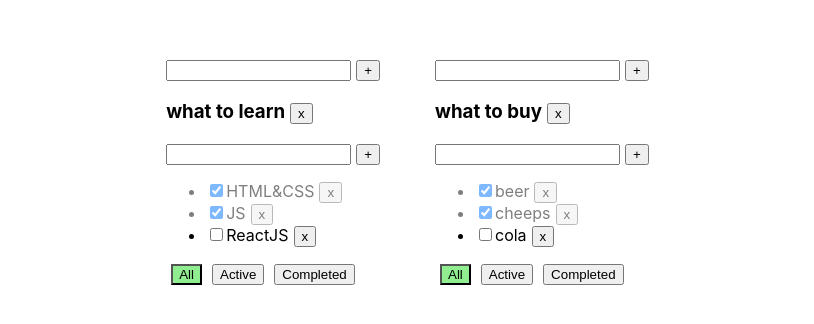
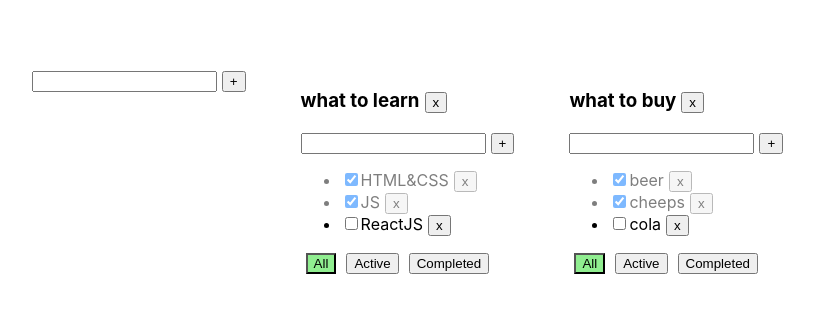
Before and after one commit to VanoKi/todolist-react, a React (Vite) app: page / in a window 1280 px wide. Shown: the part 228-552 px from the top of the page, without its empty margins (205-1019 px from the left). Built offline with nearby package versions, Linux system fonts and the light colour scheme.

Commit message:
fix: createItemForm

```diff
--- a/src/App.tsx
+++ b/src/App.tsx
@@ -77,6 +77,13 @@ export const App = () => {
     setTodolists(todolists.filter(t1 => t1.id !== todolistId))
   }
 
+  const createTodoList = (title: string) => {
+    const todolistsId = v1()
+    const newTodoList: Todolist = {id: todolistsId, title, filter: 'all'}
+    setTodolists([newTodoList, ...todolists])
+    setTasks({...tasks, [todolistsId]: []})
+  }
+
   // UI (view)
   const todoListComponents = todolists.map(t1 => {
     let filteredTasks = tasks[t1.id]
@@ -87,15 +94,8 @@ export const App = () => {
       filteredTasks = filteredTasks.filter(task => task.isDone)
     }
 
-    const createTodoList = (title: string) => {
-      const todolistsId = v1()
-      const newTodoList: Todolist = {id: v1(), title, filter: 'all'}
-      setTodolists([newTodoList, ...todolists])
-      setTasks({...tasks, [todolistsId]: []})
-    }
 
-    return <div key={t1.id}>
-      <CreateItemForm onCreateItem={createTodoList}/>
+    return (
       <TodolistItem
         key={t1.id}
         todolistId={t1.id}
@@ -108,11 +108,12 @@ export const App = () => {
         changeTaskStatus={changeTaskStatus}
         deleteTodoList={deleteTodoList}
       />
-    </div>
+    )
   })
 
   return (
     <div className="app">
+      <CreateItemForm onCreateItem={createTodoList}/>
       {todoListComponents}
     </div>
   )
```
